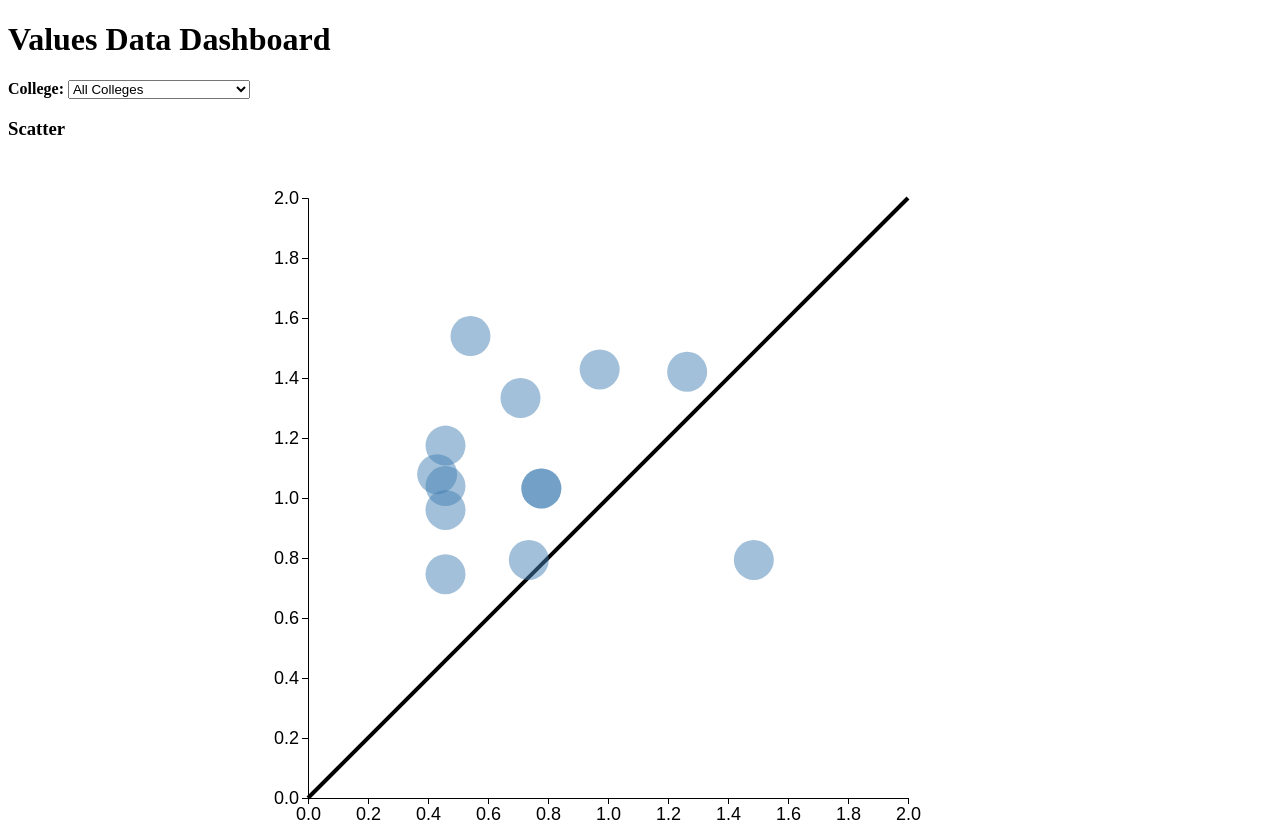
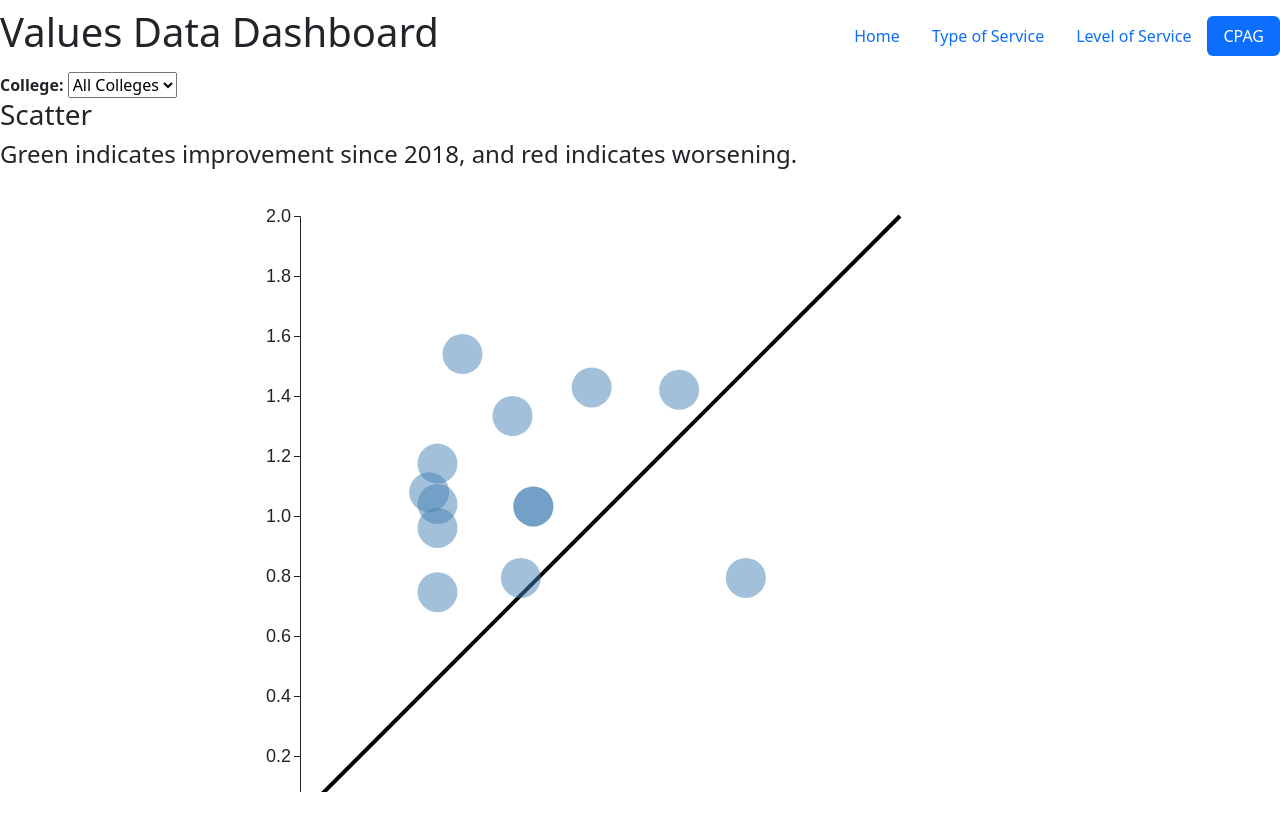
Before and after one commit to alejandromango/values_dashboard, a plain HTML site: page index.html in a window 1280 px wide. Shown: the top 822 px of the page. After the commit the page ends 800 px from the top, so only its background shows below. Drawn offline with nearby package versions, Linux system fonts and the light colour scheme.

Commit message:
Added scrollspy

```diff
--- a/index.html
+++ b/index.html
@@ -5,45 +5,81 @@
     <meta name="viewport" content="width=device-width" />
     <title>Values Data Dashboard</title>
     <link href="./style.css" rel="stylesheet" />
+    <link
+      href="https://cdn.jsdelivr.net/npm/bootstrap@5.3.3/dist/css/bootstrap.min.css"
+      rel="stylesheet"
+      integrity="sha384-QWTKZyjpPEjISv5WaRU9OFeRpok6YctnYmDr5pNlyT2bRjXh0JMhjY6hW+ALEwIH"
+      crossorigin="anonymous"
+    />
     <script
       src="https://code.jquery.com/jquery-3.7.1.js"
       integrity="sha256-eKhayi8LEQwp4NKxN+CfCh+3qOVUtJn3QNZ0TciWLP4="
       crossorigin="anonymous"
     ></script>
     <script src="https://cdn.jsdelivr.net/npm/d3@7"></script>
+    <script
+      src="https://cdn.jsdelivr.net/npm/bootstrap@5.3.3/dist/js/bootstrap.bundle.min.js"
+      integrity="sha384-YvpcrYf0tY3lHB60NNkmXc5s9fDVZLESaAA55NDzOxhy9GkcIdslK1eN7N6jIeHz"
+      crossorigin="anonymous"
+    ></script>
   </head>
   <body>
+    <nav class="navbar sticky-top" id="navigation">
       <h1>Values Data Dashboard</h1>
-
+      <ul class="nav nav-pills">
+        <li class="nav-item">
+          <a
+            href="#scatter-container"
+            class="nav-link active"
+            aria-current="page"
+            >Home</a
+          >
+        </li>
+        <li class="nav-item">
+          <a href="#tos-bar-container" class="nav-link">Type of Service</a>
+        </li>
+        <li class="nav-item">
+          <a href="#los-bar-container" class="nav-link">Level of Service</a>
+        </li>
+        <li class="nav-item">
+          <a href="#cpag-bar-container" class="nav-link">CPAG</a>
+        </li>
+      </ul>
+    </nav>
+    <div id="main-container" data-bs-spy="scroll" data-bs-target="#navigation">
       <div>
         <label for="college-select"><strong>College:</strong></label>
         <select id="college-select">
           <option value="" selected>All Colleges</option>
           <option value="SBS">SBS</option>
-        <option value="Eng,PACE,Phil.">English, PACE, Philosophy</option>
           <option value="STEM">STEM</option>
         </select>
       </div>
 
       <main>
-      <section>
+        <section id="scatter-container">
           <h3>Scatter</h3>
+          <h4>
+            Green indicates improvement since 2018, and red indicates worsening.
+          </h4>
           <svg id="scatter"></svg>
         </section>
-      <section>
+        <section id="tos-bar-container">
           <h3>Type of Service Bar Chart</h3>
           <svg id="tos-bar"></svg>
         </section>
-      <section>
+        <section id="los-bar-container">
           <h3>Level of Service Bar Chart</h3>
           <svg id="los-bar"></svg>
         </section>
-      <section>
+        <section id="cpag-bar-container">
           <h3>CPAG Bar Chart</h3>
+
           <svg id="cpag-bar"></svg>
         </section>
       </main>
 
       <script src="script.js"></script>
+    </div>
   </body>
 </html>
--- a/style.css
+++ b/style.css
@@ -19,3 +19,16 @@ path:hover {
   .axis {
     font-size: large;
   }
+
+  html{
+    font-family: Helvetica, sans-serif;
+  }
+
+.sticky-top {
+    background-color: white;
+}
+
+#main-container {
+    height: 90vh;
+    overflow-y: scroll;
+}
```
Lines whose indentation alone changed are shown as unchanged.
